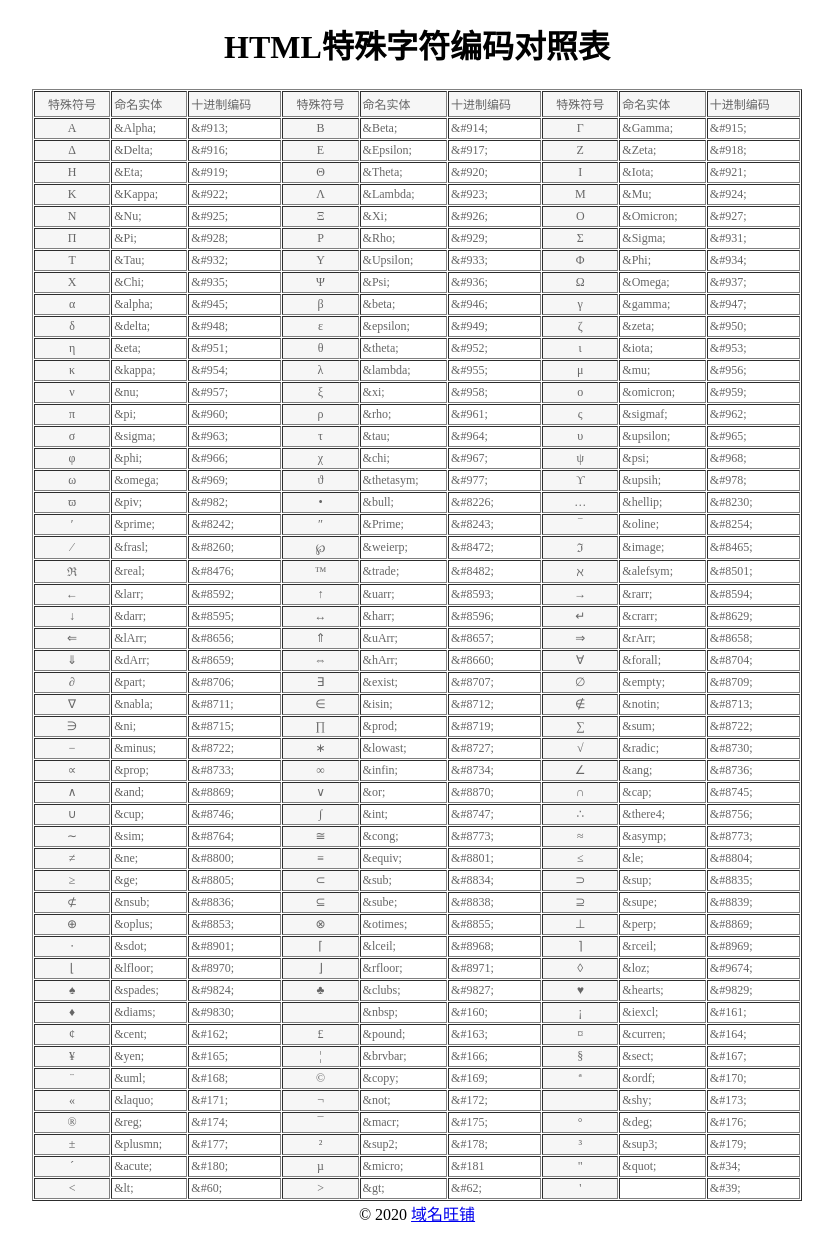
After one commit to sitebox/sitebox.github.io, a PHP site: page /htmlchar.html in a window 1280 px wide. The commit adds this page. Shown: the whole page, without its empty margins (223-1056 px from the left). Run offline with PHP 8.4, Linux system fonts and the light colour scheme.

Commit message:
2020-09-10

```diff
--- /dev/null
+++ b/htmlchar.html
@@ -0,0 +1,565 @@
+
+<!DOCTYPE html>
+<html>
+<head>
+<meta charset="UTF-8">
+<title>HTML特殊字符编码对照表</title>
+</head>
+<body>
+<div style="width:770px;margin:auto">
+<h1 align="center">HTML特殊字符编码对照表</h1>
+<table width="100%" align="center" cellspacing="1" bordercolordark="#FFFFFF" cellpadding="2" border="1" style="color:#666666;font-size:12px">
+    <tr height="26">
+        <td bgcolor="#F6F6F6" align="center">特殊符号</td>
+        <td bgcolor="#F6F6F6">命名实体</td>
+        <td bgcolor="#F6F6F6">十进制编码</td>
+        <td bgcolor="#F6F6F6" align="center">特殊符号</td>
+        <td bgcolor="#F6F6F6">命名实体</td>
+        <td bgcolor="#F6F6F6">十进制编码</td>
+        <td bgcolor="#F6F6F6" align="center">特殊符号</td>
+        <td bgcolor="#F6F6F6">命名实体</td>
+        <td bgcolor="#F6F6F6">十进制编码</td>
+    </tr>
+    <tr>
+        <td bgcolor="#F6F6F6" align="center">&Alpha;</td>
+        <td>&amp;Alpha;</td>
+        <td>&amp;#913;</td>
+        <td bgcolor="#F6F6F6" align="center">&Beta;</td>
+        <td>&amp;Beta;</td>
+        <td>&amp;#914;</td>
+        <td bgcolor="#F6F6F6" align="center">&Gamma;</td>
+        <td>&amp;Gamma;</td>
+        <td>&amp;#915;</td>
+    </tr>
+    <tr>
+        <td bgcolor="#F6F6F6" align="center">&Delta;</td>
+        <td>&amp;Delta;</td>
+        <td>&amp;#916;</td>
+        <td bgcolor="#F6F6F6" align="center">&Epsilon;</td>
+        <td>&amp;Epsilon;</td>
+        <td>&amp;#917;</td>
+        <td bgcolor="#F6F6F6" align="center">&Zeta;</td>
+        <td>&amp;Zeta;</td>
+        <td>&amp;#918;</td>
+    </tr>
+<tr><td bgcolor="#F6F6F6" align="center">&Eta;</td><td>&amp;Eta;</td>
+<td>&amp;#919;</td>
+<td bgcolor="#F6F6F6" align="center">&Theta;</td>
+<td>&amp;Theta;</td>
+<td>&amp;#920;</td>
+<td bgcolor="#F6F6F6" align="center">&Iota;</td>
+<td>&amp;Iota;</td>
+<td>&amp;#921;</td>
+</tr>
+<tr>
+<td bgcolor="#F6F6F6" align="center">&Kappa;</td>
+<td>&amp;Kappa;</td>
+<td>&amp;#922;</td>
+<td bgcolor="#F6F6F6" align="center">&Lambda;</td>
+<td>&amp;Lambda;</td>
+<td>&amp;#923;</td>
+<td bgcolor="#F6F6F6" align="center">&Mu;</td>
+<td>&amp;Mu;</td>
+<td>&amp;#924;</td>
+</tr>
+<tr>
+<td bgcolor="#F6F6F6" align="center">&Nu;</td>
+<td>&amp;Nu;</td>
+<td>&amp;#925;</td>
+<td bgcolor="#F6F6F6" align="center">&Xi;</td>
+<td>&amp;Xi;</td>
+<td>&amp;#926;</td>
+<td bgcolor="#F6F6F6" align="center">&Omicron;</td>
+<td>&amp;Omicron;</td>
+<td>&amp;#927;</td>
+</tr>
+<tr>
+<td bgcolor="#F6F6F6" align="center">&Pi;</td>
+<td>&amp;Pi;</td>
+<td>&amp;#928;</td>
+<td bgcolor="#F6F6F6" align="center">&Rho;</td>
+<td>&amp;Rho;</td>
+<td>&amp;#929;</td>
+<td bgcolor="#F6F6F6" align="center">&Sigma;</td>
+<td>&amp;Sigma;</td>
+<td>&amp;#931;</td>
+</tr>
+<tr>
+<td bgcolor="#F6F6F6" align="center">&Tau;</td>
+<td>&amp;Tau;</td>
+<td>&amp;#932;</td>
+<td bgcolor="#F6F6F6" align="center">&Upsilon;</td>
+<td>&amp;Upsilon;</td>
+<td>&amp;#933;</td>
+<td bgcolor="#F6F6F6" align="center">&Phi;</td>
+<td>&amp;Phi;</td>
+<td>&amp;#934;</td>
+</tr>
+<tr>
+<td bgcolor="#F6F6F6" align="center">&Chi;</td>
+<td>&amp;Chi;</td>
+<td>&amp;#935;</td>
+<td bgcolor="#F6F6F6" align="center">&Psi;</td>
+<td>&amp;Psi;</td>
+<td>&amp;#936;</td>
+<td bgcolor="#F6F6F6" align="center">&Omega;</td>
+<td>&amp;Omega;</td>
+<td>&amp;#937;</td>
+</tr>
+<tr>
+<td bgcolor="#F6F6F6" align="center">&alpha;</td>
+<td>&amp;alpha;</td>
+<td>&amp;#945;</td>
+<td bgcolor="#F6F6F6" align="center">&beta;</td>
+<td>&amp;beta;</td>
+<td>&amp;#946;</td>
+<td bgcolor="#F6F6F6" align="center">&gamma;</td>
+<td>&amp;gamma;</td>
+<td>&amp;#947;</td>
+</tr>
+<tr>
+<td bgcolor="#F6F6F6" align="center">&delta;</td>
+<td>&amp;delta;</td>
+<td>&amp;#948;</td>
+<td bgcolor="#F6F6F6" align="center">&epsilon;</td>
+<td>&amp;epsilon;</td>
+<td>&amp;#949;</td>
+<td bgcolor="#F6F6F6" align="center">&zeta;</td>
+<td>&amp;zeta;</td>
+<td>&amp;#950;</td>
+</tr>
+<tr>
+<td bgcolor="#F6F6F6" align="center">&eta;</td>
+<td>&amp;eta;</td>
+<td>&amp;#951;</td>
+<td bgcolor="#F6F6F6" align="center">&theta;</td>
+<td>&amp;theta;</td>
+<td>&amp;#952;</td>
+<td bgcolor="#F6F6F6" align="center">&iota;</td>
+<td>&amp;iota;</td>
+<td>&amp;#953;</td>
+</tr>
+<tr>
+<td bgcolor="#F6F6F6" align="center">&kappa;</td>
+<td>&amp;kappa;</td>
+<td>&amp;#954;</td>
+<td bgcolor="#F6F6F6" align="center">&lambda;</td>
+<td>&amp;lambda;</td>
+<td>&amp;#955;</td>
+<td bgcolor="#F6F6F6" align="center">&mu;</td>
+<td>&amp;mu;</td>
+<td>&amp;#956;</td>
+</tr>
+<tr>
+<td bgcolor="#F6F6F6" align="center">&nu;</td>
+<td>&amp;nu;</td>
+<td>&amp;#957;</td>
+<td bgcolor="#F6F6F6" align="center">&xi;</td>
+<td>&amp;xi;</td>
+<td>&amp;#958;</td>
+<td bgcolor="#F6F6F6" align="center">&omicron;</td>
+<td>&amp;omicron;</td>
+<td>&amp;#959;</td>
+</tr>
+<tr>
+<td bgcolor="#F6F6F6" align="center">&pi;</td>
+<td>&amp;pi;</td>
+<td>&amp;#960;</td>
+<td bgcolor="#F6F6F6" align="center">&rho;</td>
+<td>&amp;rho;</td>
+<td>&amp;#961;</td>
+<td bgcolor="#F6F6F6" align="center">&sigmaf;</td>
+<td>&amp;sigmaf;</td>
+<td>&amp;#962;</td>
+</tr>
+<tr>
+<td bgcolor="#F6F6F6" align="center">&sigma;</td>
+<td>&amp;sigma;</td>
+<td>&amp;#963;</td>
+<td bgcolor="#F6F6F6" align="center">&tau;</td>
+<td>&amp;tau;</td>
+<td>&amp;#964;</td>
+<td bgcolor="#F6F6F6" align="center">&upsilon;</td>
+<td>&amp;upsilon;</td>
+<td>&amp;#965;</td>
+</tr>
+<tr>
+<td bgcolor="#F6F6F6" align="center">&phi;</td>
+<td>&amp;phi;</td>
+<td>&amp;#966;</td>
+<td bgcolor="#F6F6F6" align="center">&chi;</td>
+<td>&amp;chi;</td>
+<td>&amp;#967;</td>
+<td bgcolor="#F6F6F6" align="center">&psi;</td>
+<td>&amp;psi;</td>
+<td>&amp;#968;</td>
+</tr>
+<tr>
+<td bgcolor="#F6F6F6" align="center">&omega;</td>
+<td>&amp;omega;</td>
+<td>&amp;#969;</td>
+<td bgcolor="#F6F6F6" align="center">&thetasym;</td>
+<td>&amp;thetasym;</td>
+<td>&amp;#977;</td>
+<td bgcolor="#F6F6F6" align="center">&upsih;</td>
+<td>&amp;upsih;</td>
+<td>&amp;#978;</td>
+</tr>
+<tr>
+<td bgcolor="#F6F6F6" align="center">&piv;</td>
+<td>&amp;piv;</td>
+<td>&amp;#982;</td>
+<td bgcolor="#F6F6F6" align="center">&bull;</td>
+<td>&amp;bull;</td>
+<td>&amp;#8226;</td>
+<td bgcolor="#F6F6F6" align="center">&hellip;</td>
+<td>&amp;hellip;</td>
+<td>&amp;#8230;</td>
+</tr>
+<tr>
+<td bgcolor="#F6F6F6" align="center">&prime;</td>
+<td>&amp;prime;</td>
+<td>&amp;#8242;</td>
+<td bgcolor="#F6F6F6" align="center">&Prime;</td>
+<td>&amp;Prime;</td>
+<td>&amp;#8243;</td>
+<td bgcolor="#F6F6F6" align="center">&oline;</td>
+<td>&amp;oline;</td>
+<td>&amp;#8254;</td>
+</tr>
+<tr>
+<td bgcolor="#F6F6F6" align="center">&frasl;</td>
+<td>&amp;frasl;</td>
+<td>&amp;#8260;</td>
+<td bgcolor="#F6F6F6" align="center">&weierp;</td>
+<td>&amp;weierp;</td>
+<td>&amp;#8472;</td>
+<td bgcolor="#F6F6F6" align="center">&image;</td>
+<td>&amp;image;</td>
+<td>&amp;#8465;</td>
+</tr>
+<tr>
+<td bgcolor="#F6F6F6" align="center">&real;</td>
+<td>&amp;real;</td>
+<td>&amp;#8476;</td>
+<td bgcolor="#F6F6F6" align="center">&trade;</td>
+<td>&amp;trade;</td>
+<td>&amp;#8482;</td>
+<td bgcolor="#F6F6F6" align="center">&alefsym;</td>
+<td>&amp;alefsym;</td>
+<td>&amp;#8501;</td>
+</tr>
+<tr>
+<td bgcolor="#F6F6F6" align="center">&larr;</td>
+<td>&amp;larr;</td>
+<td>&amp;#8592;</td>
+<td bgcolor="#F6F6F6" align="center">&uarr;</td>
+<td>&amp;uarr;</td>
+<td>&amp;#8593;</td>
+<td bgcolor="#F6F6F6" align="center">&rarr;</td>
+<td>&amp;rarr;</td>
+<td>&amp;#8594;</td>
+</tr>
+<tr>
+<td bgcolor="#F6F6F6" align="center">&darr;</td>
+<td>&amp;darr;</td>
+<td>&amp;#8595;</td>
+<td bgcolor="#F6F6F6" align="center">&harr;</td>
+<td>&amp;harr;</td>
+<td>&amp;#8596;</td>
+<td bgcolor="#F6F6F6" align="center">&crarr;</td>
+<td>&amp;crarr;</td>
+<td>&amp;#8629;</td>
+</tr>
+<tr>
+<td bgcolor="#F6F6F6" align="center">&lArr;</td>
+<td>&amp;lArr;</td>
+<td>&amp;#8656;</td>
+<td bgcolor="#F6F6F6" align="center">&uArr;</td>
+<td>&amp;uArr;</td>
+<td>&amp;#8657;</td>
+<td bgcolor="#F6F6F6" align="center">&rArr;</td>
+<td>&amp;rArr;</td>
+<td>&amp;#8658;</td>
+</tr>
+<tr>
+<td bgcolor="#F6F6F6" align="center">&dArr;</td>
+<td>&amp;dArr;</td>
+<td>&amp;#8659;</td>
+<td bgcolor="#F6F6F6" align="center">&hArr;</td>
+<td>&amp;hArr;</td>
+<td>&amp;#8660;</td>
+<td bgcolor="#F6F6F6" align="center">&forall;</td>
+<td>&amp;forall;</td>
+<td>&amp;#8704;</td>
+</tr>
+<tr>
+<td bgcolor="#F6F6F6" align="center">&part;</td>
+<td>&amp;part;</td>
+<td>&amp;#8706;</td>
+<td bgcolor="#F6F6F6" align="center">&exist;</td>
+<td>&amp;exist;</td>
+<td>&amp;#8707;</td>
+<td bgcolor="#F6F6F6" align="center">&empty;</td>
+<td>&amp;empty;</td>
+<td>&amp;#8709;</td>
+</tr>
+<tr>
+<td bgcolor="#F6F6F6" align="center">&nabla;</td>
+<td>&amp;nabla;</td>
+<td>&amp;#8711;</td>
+<td bgcolor="#F6F6F6" align="center">&isin;</td>
+<td>&amp;isin;</td>
+<td>&amp;#8712;</td>
+<td bgcolor="#F6F6F6" align="center">&notin;</td>
+<td>&amp;notin;</td>
+<td>&amp;#8713;</td>
+</tr>
+<tr>
+<td bgcolor="#F6F6F6" align="center">&ni;</td>
+<td>&amp;ni;</td>
+<td>&amp;#8715;</td>
+<td bgcolor="#F6F6F6" align="center">&prod;</td>
+<td>&amp;prod;</td>
+<td>&amp;#8719;</td>
+<td bgcolor="#F6F6F6" align="center">&sum;</td>
+<td>&amp;sum;</td>
+<td>&amp;#8722;</td>
+</tr>
+<tr>
+<td bgcolor="#F6F6F6" align="center">&minus;</td>
+<td>&amp;minus;</td>
+<td>&amp;#8722;</td>
+<td bgcolor="#F6F6F6" align="center">&lowast;</td>
+<td>&amp;lowast;</td>
+<td>&amp;#8727;</td>
+<td bgcolor="#F6F6F6" align="center">&radic;</td>
+<td>&amp;radic;</td>
+<td>&amp;#8730;</td>
+</tr>
+<tr>
+<td bgcolor="#F6F6F6" align="center">&prop;</td>
+<td>&amp;prop;</td>
+<td>&amp;#8733;</td>
+<td bgcolor="#F6F6F6" align="center">&infin;</td>
+<td>&amp;infin;</td>
+<td>&amp;#8734;</td>
+<td bgcolor="#F6F6F6" align="center">&ang;</td>
+<td>&amp;ang;</td>
+<td>&amp;#8736;</td>
+</tr>
+<tr>
+<td bgcolor="#F6F6F6" align="center">&and;</td>
+<td>&amp;and;</td>
+<td>&amp;#8869;</td>
+<td bgcolor="#F6F6F6" align="center">&or;</td>
+<td>&amp;or;</td>
+<td>&amp;#8870;</td>
+<td bgcolor="#F6F6F6" align="center">&cap;</td>
+<td>&amp;cap;</td>
+<td>&amp;#8745;</td>
+</tr>
+<tr>
+<td bgcolor="#F6F6F6" align="center">&cup;</td>
+<td>&amp;cup;</td>
+<td>&amp;#8746;</td>
+<td bgcolor="#F6F6F6" align="center">&int;</td>
+<td>&amp;int;</td>
+<td>&amp;#8747;</td>
+<td bgcolor="#F6F6F6" align="center">&there4;</td>
+<td>&amp;there4;</td>
+<td>&amp;#8756;</td>
+</tr>
+<tr>
+<td bgcolor="#F6F6F6" align="center">&sim;</td>
+<td>&amp;sim;</td>
+<td>&amp;#8764;</td>
+<td bgcolor="#F6F6F6" align="center">&cong;</td>
+<td>&amp;cong;</td>
+<td>&amp;#8773;</td>
+<td bgcolor="#F6F6F6" align="center">&asymp;</td>
+<td>&amp;asymp;</td>
+<td>&amp;#8773;</td>
+</tr>
+<tr>
+<td bgcolor="#F6F6F6" align="center">&ne;</td>
+<td>&amp;ne;</td>
+<td>&amp;#8800;</td>
+<td bgcolor="#F6F6F6" align="center">&equiv;</td>
+<td>&amp;equiv;</td>
+<td>&amp;#8801;</td>
+<td bgcolor="#F6F6F6" align="center">&le;</td>
+<td>&amp;le;</td>
+<td>&amp;#8804;</td>
+</tr>
+<tr>
+<td bgcolor="#F6F6F6" align="center">&ge;</td>
+<td>&amp;ge;</td>
+<td>&amp;#8805;</td>
+<td bgcolor="#F6F6F6" align="center">&sub;</td>
+<td>&amp;sub;</td>
+<td>&amp;#8834;</td>
+<td bgcolor="#F6F6F6" align="center">&sup;</td>
+<td>&amp;sup;</td>
+<td>&amp;#8835;</td>
+</tr>
+<tr>
+<td bgcolor="#F6F6F6" align="center">&nsub;</td>
+<td>&amp;nsub;</td>
+<td>&amp;#8836;</td>
+<td bgcolor="#F6F6F6" align="center">&sube;</td>
+<td>&amp;sube;</td>
+<td>&amp;#8838;</td>
+<td bgcolor="#F6F6F6" align="center">&supe;</td>
+<td>&amp;supe;</td>
+<td>&amp;#8839;</td>
+</tr>
+<tr>
+<td bgcolor="#F6F6F6" align="center">&oplus;</td>
+<td>&amp;oplus;</td>
+<td>&amp;#8853;</td>
+<td bgcolor="#F6F6F6" align="center">&otimes;</td>
+<td>&amp;otimes;</td>
+<td>&amp;#8855;</td>
+<td bgcolor="#F6F6F6" align="center">&perp;</td>
+<td>&amp;perp;</td>
+<td>&amp;#8869;</td>
+</tr>
+<tr>
+<td bgcolor="#F6F6F6" align="center">&sdot;</td>
+<td>&amp;sdot;</td>
+<td>&amp;#8901;</td>
+<td bgcolor="#F6F6F6" align="center">&lceil;</td>
+<td>&amp;lceil;</td>
+<td>&amp;#8968;</td>
+<td bgcolor="#F6F6F6" align="center">&rceil;</td>
+<td>&amp;rceil;</td>
+<td>&amp;#8969;</td>
+</tr>
+<tr>
+<td bgcolor="#F6F6F6" align="center">&lfloor;</td>
+<td>&amp;lfloor;</td>
+<td>&amp;#8970;</td>
+<td bgcolor="#F6F6F6" align="center">&rfloor;</td>
+<td>&amp;rfloor;</td>
+<td>&amp;#8971;</td>
+<td bgcolor="#F6F6F6" align="center">&loz;</td>
+<td>&amp;loz;</td>
+<td>&amp;#9674;</td>
+</tr>
+<tr>
+<td bgcolor="#F6F6F6" align="center">&spades;</td>
+<td>&amp;spades;</td>
+<td>&amp;#9824;</td>
+<td bgcolor="#F6F6F6" align="center">&clubs;</td>
+<td>&amp;clubs;</td>
+<td>&amp;#9827;</td>
+<td bgcolor="#F6F6F6" align="center">&hearts;</td>
+<td>&amp;hearts;</td>
+<td>&amp;#9829;</td>
+</tr>
+<tr>
+<td bgcolor="#F6F6F6" align="center">&diams;</td>
+<td>&amp;diams;</td>
+<td>&amp;#9830;</td>
+<td bgcolor="#F6F6F6" align="center">&nbsp;</td>
+<td>&amp;nbsp;</td>
+<td>&amp;#160;</td>
+<td bgcolor="#F6F6F6" align="center">&iexcl;</td>
+<td>&amp;iexcl;</td>
+<td>&amp;#161;</td>
+</tr>
+<tr>
+<td bgcolor="#F6F6F6" align="center">&cent;</td>
+<td>&amp;cent;</td>
+<td>&amp;#162;</td>
+<td bgcolor="#F6F6F6" align="center">&pound;</td>
+<td>&amp;pound;</td>
+<td>&amp;#163;</td>
+<td bgcolor="#F6F6F6" align="center">&curren;</td>
+<td>&amp;curren;</td>
+<td>&amp;#164;</td>
+</tr>
+<tr>
+<td bgcolor="#F6F6F6" align="center">&yen;</td>
+<td>&amp;yen;</td>
+<td>&amp;#165;</td>
+<td bgcolor="#F6F6F6" align="center">&brvbar;</td>
+<td>&amp;brvbar;</td>
+<td>&amp;#166;</td>
+<td bgcolor="#F6F6F6" align="center">&sect;</td>
+<td>&amp;sect;</td>
+<td>&amp;#167;</td>
+</tr>
+<tr>
+<td bgcolor="#F6F6F6" align="center">&uml;</td>
+<td>&amp;uml;</td>
+<td>&amp;#168;</td>
+<td bgcolor="#F6F6F6" align="center">&copy;</td>
+<td>&amp;copy;</td>
+<td>&amp;#169;</td>
+<td bgcolor="#F6F6F6" align="center">&ordf;</td>
+<td>&amp;ordf;</td>
+<td>&amp;#170;</td>
+</tr>
+<tr>
+<td bgcolor="#F6F6F6" align="center">&laquo;</td>
+<td>&amp;laquo;</td>
+<td>&amp;#171;</td>
+<td bgcolor="#F6F6F6" align="center">&not;</td>
+<td>&amp;not;</td>
+<td>&amp;#172;</td>
+<td bgcolor="#F6F6F6" align="center">&shy;</td>
+<td>&amp;shy;</td>
+<td>&amp;#173;</td>
+</tr>
+<tr>
+<td bgcolor="#F6F6F6" align="center">&reg;</td>
+<td>&amp;reg;</td>
+<td>&amp;#174;</td>
+<td bgcolor="#F6F6F6" align="center">&macr;</td>
+<td>&amp;macr;</td>
+<td>&amp;#175;</td>
+<td bgcolor="#F6F6F6" align="center">&deg;</td>
+<td>&amp;deg;</td>
+<td>&amp;#176;</td>
+</tr>
+<tr>
+<td bgcolor="#F6F6F6" align="center">&plusmn;</td>
+<td>&amp;plusmn;</td>
+<td>&amp;#177;</td>
+<td bgcolor="#F6F6F6" align="center">&sup2;</td>
+<td>&amp;sup2;</td>
+<td>&amp;#178;</td>
+<td bgcolor="#F6F6F6" align="center">&sup3;</td>
+<td>&amp;sup3;</td>
+<td>&amp;#179;</td>
+</tr>
+<tr>
+<td bgcolor="#F6F6F6" align="center">&acute;</td>
+<td>&amp;acute;</td>
+<td>&amp;#180;</td>
+<td bgcolor="#F6F6F6" align="center">&micro;</td>
+<td>&amp;micro;</td>
+<td>&amp;#181</td>
+<td bgcolor="#F6F6F6" align="center">&quot;</td>
+<td>&amp;quot;</td>
+<td>&amp;#34;</td>
+</tr>
+<tr>
+<td bgcolor="#F6F6F6" align="center">&lt;</td>
+<td>&amp;lt;</td>
+<td>&amp;#60;</td>
+<td bgcolor="#F6F6F6" align="center">&gt;</td>
+<td>&amp;gt;</td>
+<td>&amp;#62;</td>
+<td bgcolor="#F6F6F6" align="center">&#39;</td>
+<td>&nbsp;</td>
+<td>&amp;#39;</td>
+</tr>
+</table>
+</div>
+<div style="text-align:center">© 2020 <a href="www.ymwp.cn">域名旺铺</a></div>
+</div>
+</body>
+</html>
--- a/index.html
+++ b/index.html
@@ -66,5 +66,6 @@
 <a href="http://10736.shop.22.cn">爱名(暂无域名出售)</a><br>
 <a href="http://yumijie.shop.domain.cn">易域: http://yumijie.shop.domain.cn</a><br>
     </div>
+<div id="footer">© 2020 <a href="https://www.ymwp.cn">域名旺铺</a>    ||    <a href="https://www.ymwp.cn/htmlchar.html">HTML特殊字符编码对照表</a></div>
 </body>
 </html>
--- a/style.css
+++ b/style.css
@@ -1,3 +1,7 @@
 .dou{
 color:blue;
 }
+#footer{
+	text-align: center;
+
+}
```
